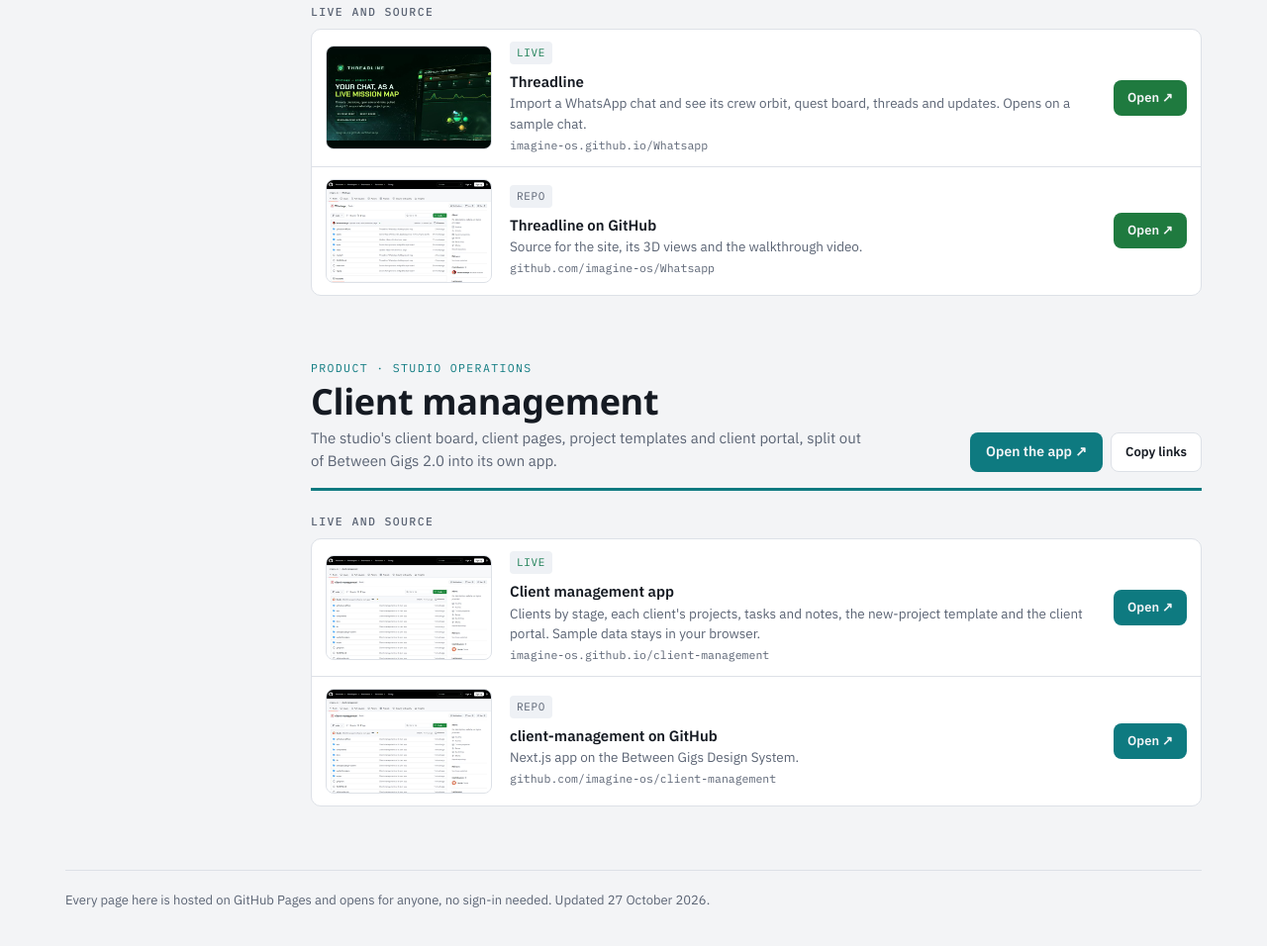
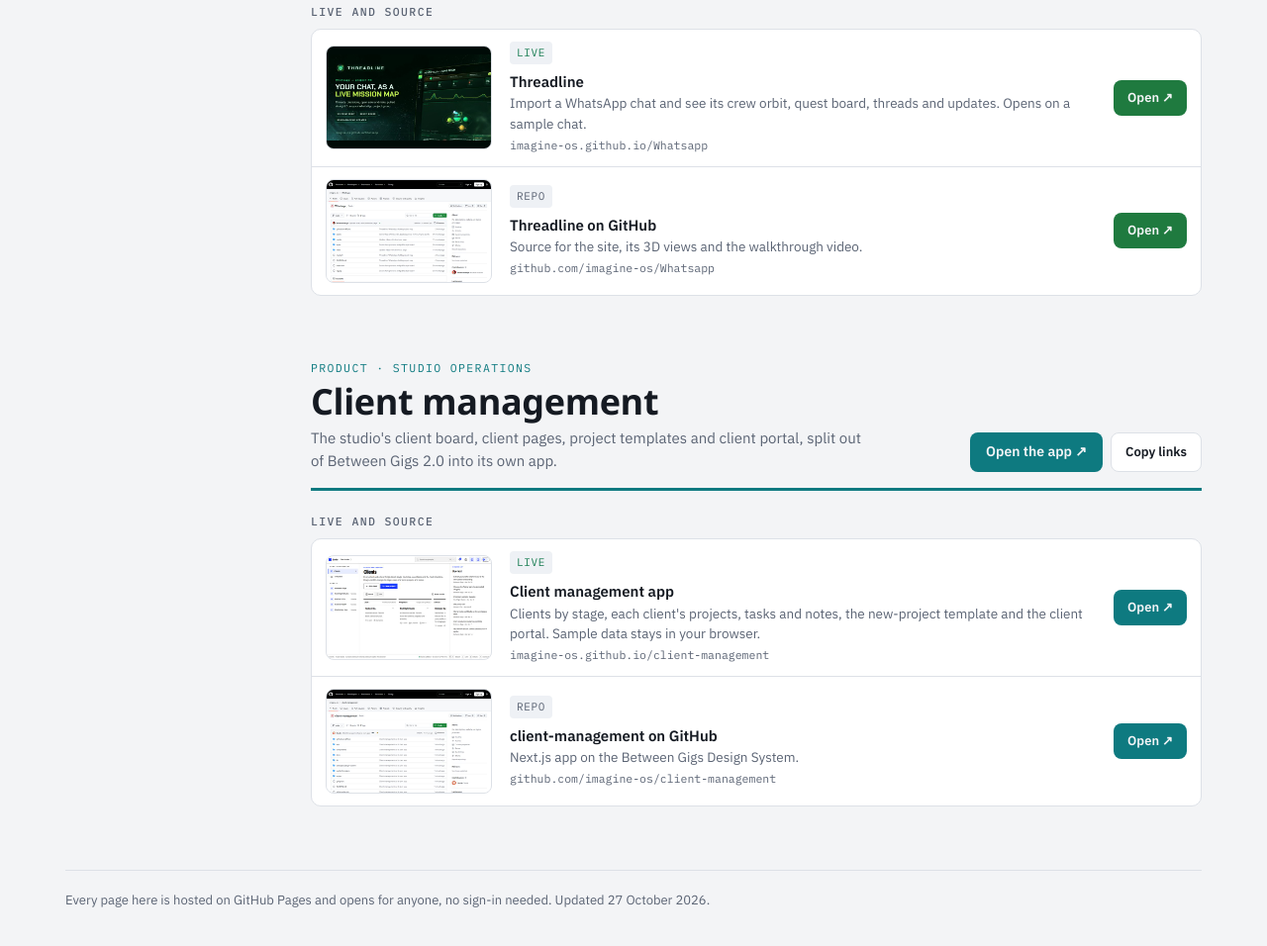
Before and after one commit to Playset-LLC/agent-operations-theater, a plain HTML site: page hub/index.html in a window 1280 px wide. Shown: the part 4393-5349 px from the top of the page at 99% size. Drawn offline with Linux system fonts and the light colour scheme; a web font is replaced by a local one.

Commit message:
Hub: client management app thumbnail

```diff
--- a/hub/index.html
+++ b/hub/index.html
@@ -256,7 +256,7 @@
         <div class="group">
           <h3>Live and source</h3>
           <ul class="links">
-            <li><a class="thumb" href="https://imagine-os.github.io/client-management/" target="_blank" rel="noopener" tabindex="-1" aria-hidden="true"><img src="media/thumbs/cmrepo.jpg" alt="" loading="lazy"></a><span class="meta"><span class="kind live">Live</span><span class="txt"><a href="https://imagine-os.github.io/client-management/" target="_blank" rel="noopener">Client management app</a><small>Clients by stage, each client's projects, tasks and notes, the new-project template and the client portal. Sample data stays in your browser.</small><code>imagine-os.github.io/client-management</code></span></span><a class="open" href="https://imagine-os.github.io/client-management/" target="_blank" rel="noopener">Open ↗</a></li>
+            <li><a class="thumb" href="https://imagine-os.github.io/client-management/" target="_blank" rel="noopener" tabindex="-1" aria-hidden="true"><img src="media/thumbs/clients.jpg" alt="" loading="lazy"></a><span class="meta"><span class="kind live">Live</span><span class="txt"><a href="https://imagine-os.github.io/client-management/" target="_blank" rel="noopener">Client management app</a><small>Clients by stage, each client's projects, tasks and notes, the new-project template and the client portal. Sample data stays in your browser.</small><code>imagine-os.github.io/client-management</code></span></span><a class="open" href="https://imagine-os.github.io/client-management/" target="_blank" rel="noopener">Open ↗</a></li>
             <li><a class="thumb" href="https://github.com/imagine-os/client-management" target="_blank" rel="noopener" tabindex="-1" aria-hidden="true"><img src="media/thumbs/cmrepo.jpg" alt="" loading="lazy"></a><span class="meta"><span class="kind">Repo</span><span class="txt"><a href="https://github.com/imagine-os/client-management" target="_blank" rel="noopener">client-management on GitHub</a><small>Next.js app on the Between Gigs Design System.</small><code>github.com/imagine-os/client-management</code></span></span><a class="open" href="https://github.com/imagine-os/client-management" target="_blank" rel="noopener">Open ↗</a></li>
           </ul>
         </div>
```
Also changed, not shown: hub/media/thumbs/clients.jpg (added).
